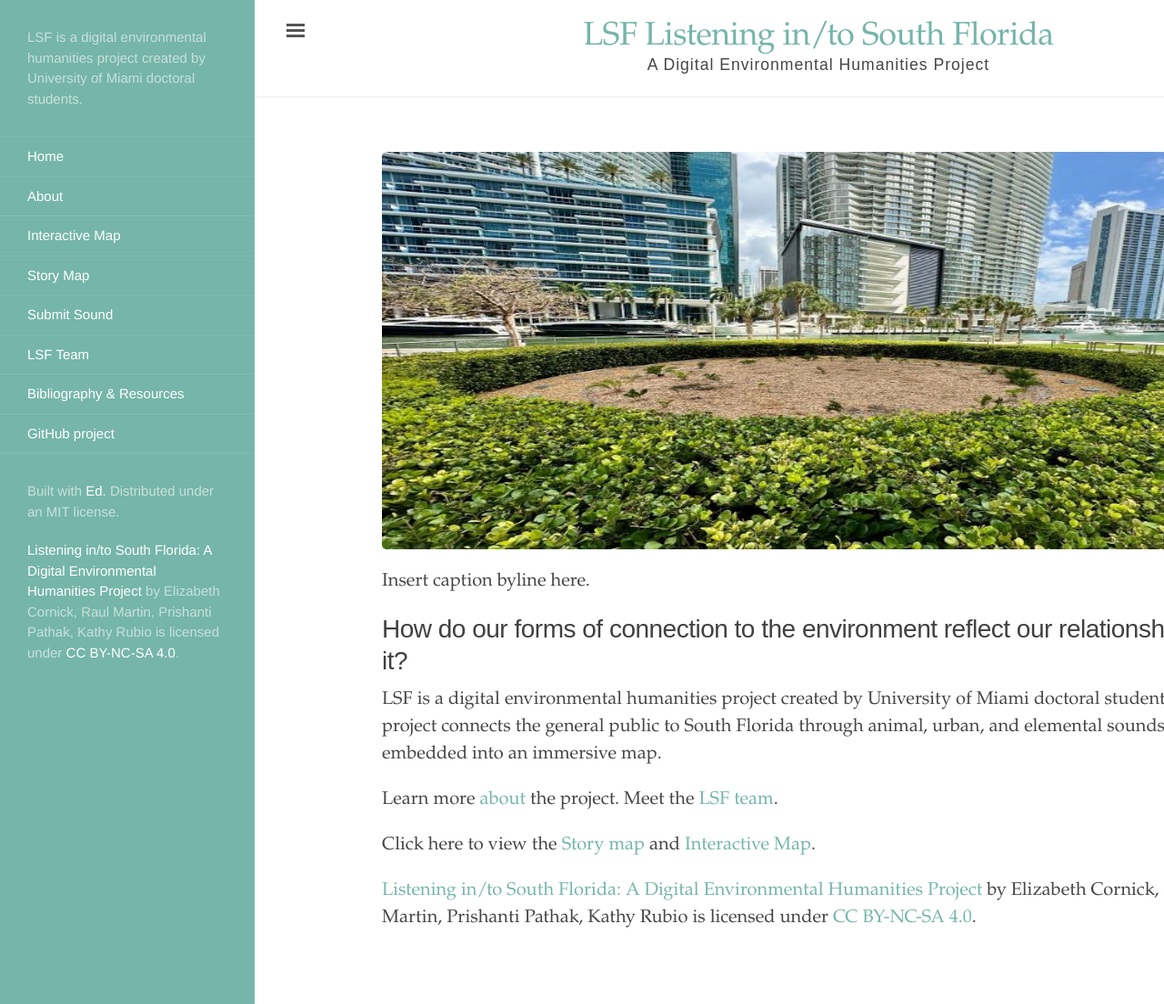
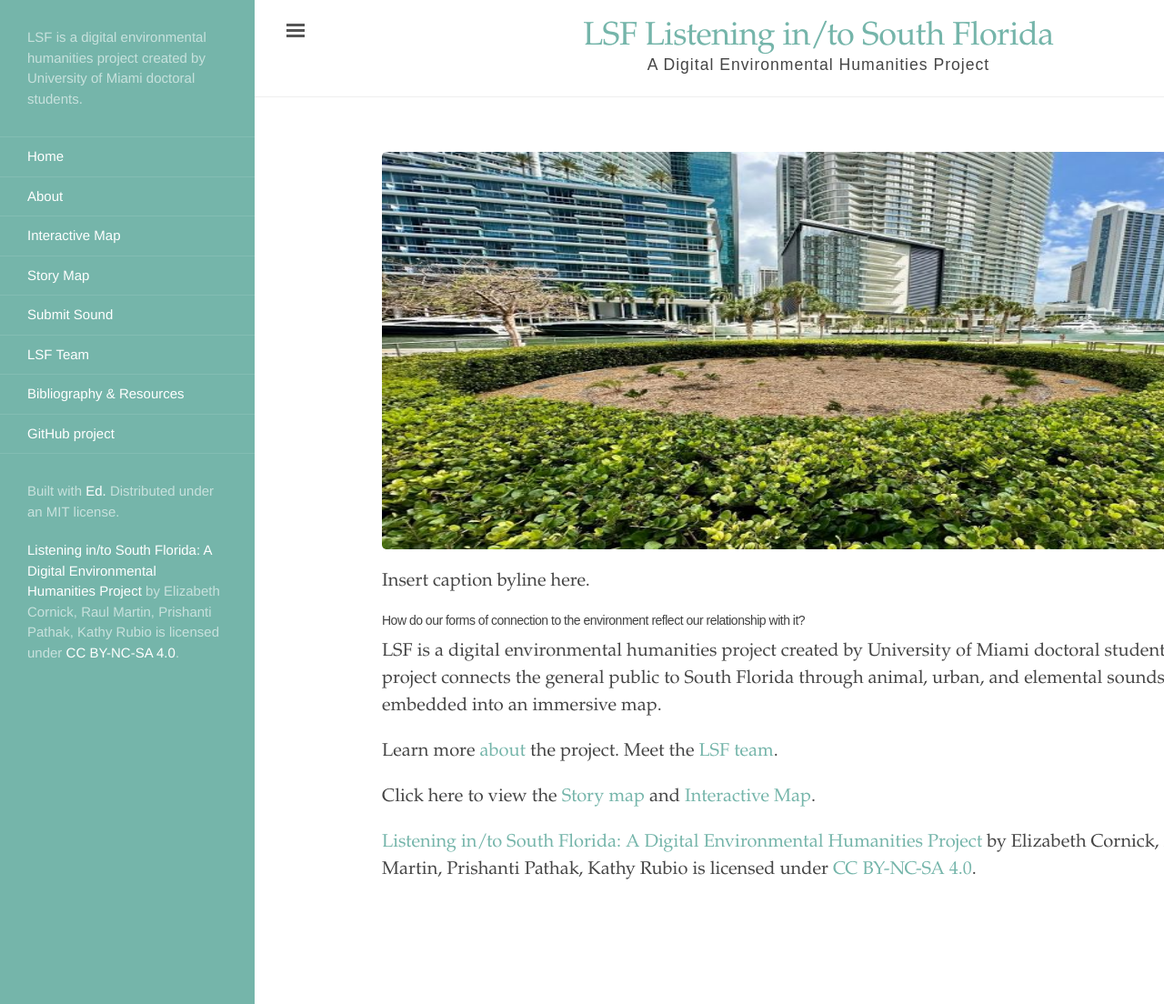
Before and after one commit to rm4-25/lsf_3, a Jekyll site: the page built from index.html, in a window 1280 px wide and 1104 px high. Shown: the whole window at 91% size. Built offline with Jekyll 4.4.1, drawn with Linux system fonts in a browser that asks for light colours.

Commit message:
Update index.html

```diff
--- a/index.html
+++ b/index.html
@@ -10,7 +10,7 @@
   Insert caption byline here.
 </p>
 
-<h1>How do our forms of connection to the environment reflect our relationship with it?</h1>
+<h1 style="font-size:14px; "> How do our forms of connection to the environment reflect our relationship with it?</h1>
 
 <p>
   LSF is a digital environmental humanities project created by University of Miami doctoral students.The project connects the general public to South Florida through animal, urban, and elemental soundscapes embedded into an immersive map.
```
